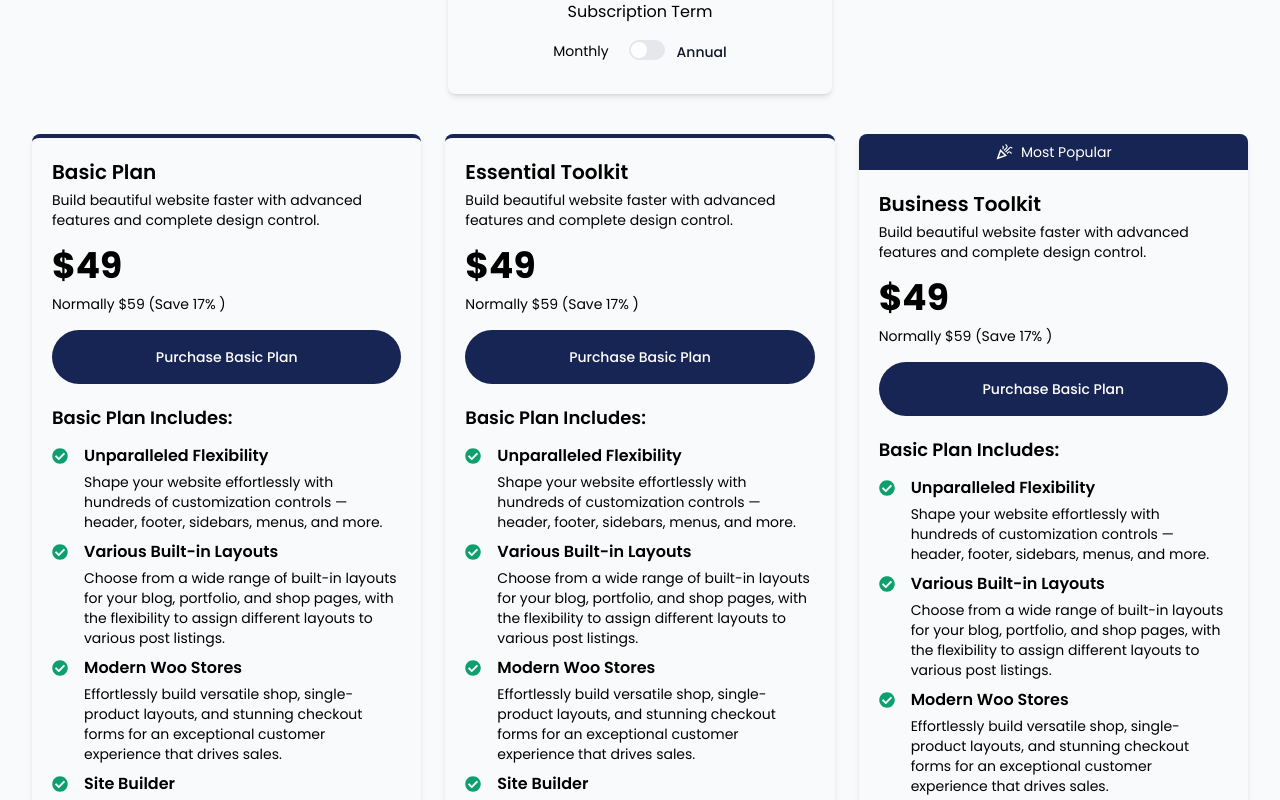
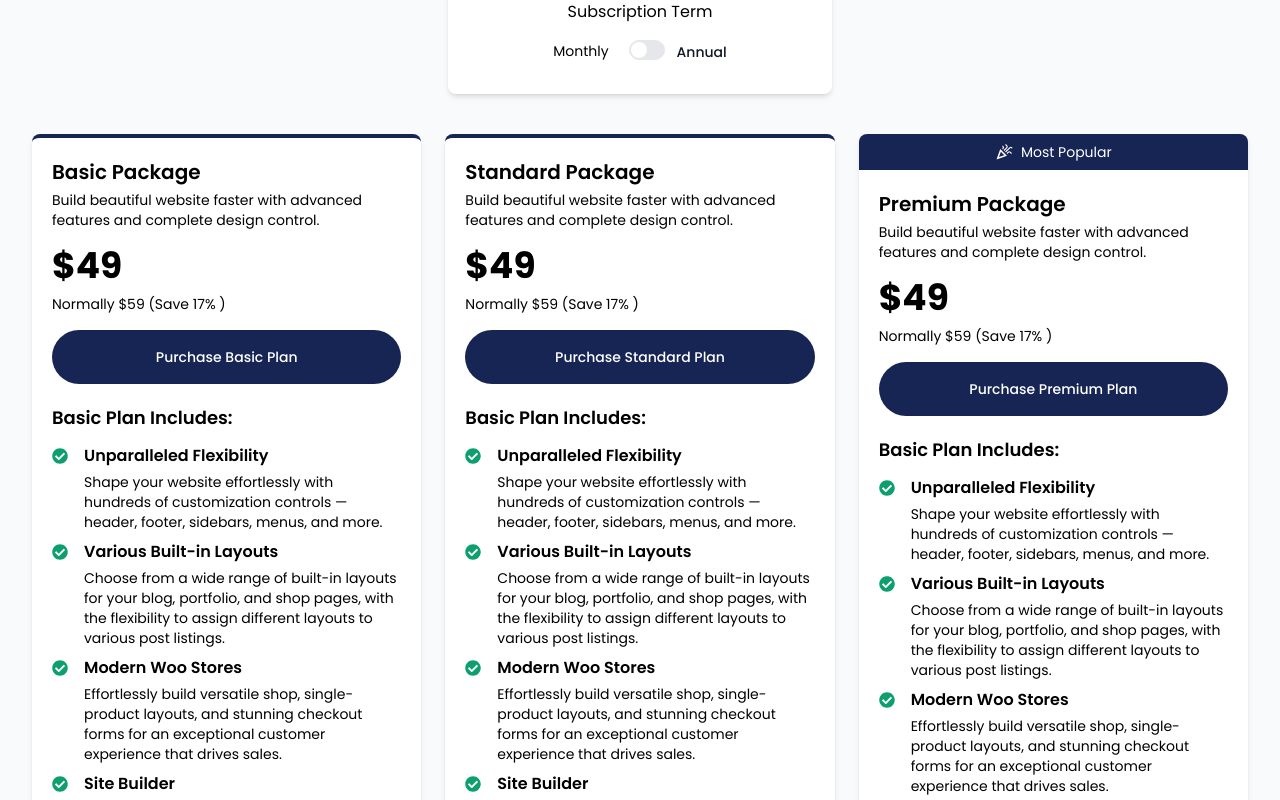
Before and after one commit to sysfoc/car-dealer-demo, a Next.js app: page /pricing in a window 1280 px wide. Shown: the part 440-1240 px from the top of the page. Built offline with nearby package versions, Linux system fonts and the light colour scheme.

Commit message:
Minor designing Fixes

```diff
--- a/app/components/Header.jsx
+++ b/app/components/Header.jsx
@@ -51,6 +51,7 @@ const Header = () => {
             height={50}
             style={{ objectPosition: "center" }}
             className="size-auto"
+            priority={true}
           />
         </Link>
         <div className="flex items-center gap-5 md:hidden">
--- a/app/components/home/Services.jsx
+++ b/app/components/home/Services.jsx
@@ -65,9 +65,11 @@ const Services = () => {
       <div className="my-6 mx-4 md:mx-12">
         <div className="grid grid-cols-1 sm:grid-cols-2 md:grid-cols-3 gap-8">
           {features.map((feature) => (
-            <div key={feature.id} className="p-5 rounded-lg shadow-md">
+            <div key={feature.id} className="group p-5 rounded-lg shadow-md">
               <div className="flex items-center justify-center">
-                <div className={`p-4 ${feature.bgColor} rounded-full`}>
+                <div
+                  className={`transition-transform duration-300 group-hover:-translate-y-2 group-hover:scale-110 p-4 ${feature.bgColor} rounded-full`}
+                >
                   {feature.icon}
                 </div>
               </div>
--- a/app/globals.css
+++ b/app/globals.css
@@ -1,3 +1,7 @@
 @tailwind base;
 @tailwind components;
 @tailwind utilities;
+
+html {
+    scroll-behavior: smooth;
+}
--- a/app/pricing/page.jsx
+++ b/app/pricing/page.jsx
@@ -17,7 +17,7 @@ export default function Home() {
         </div>
       </div>
       <div className="my-8 flex items-center justify-center">
-        <div className="rounded-lg border-t-4 border-blue-950 p-8 shadow-md">
+        <div className="rounded-lg border-t-4 bg-white border-blue-950 p-8 shadow-md">
           <div className="w-full sm:w-[320px]">
             <h2 className="text-center">Subscription Term</h2>
             <div className="flex items-center justify-center">
@@ -36,9 +36,9 @@ export default function Home() {
       </div>
       <div>
         <div className="mt-10 grid grid-cols-1 gap-6 md:grid-cols-2 lg:grid-cols-3">
-          <div className="rounded-lg border-t-4 border-blue-950 p-5 shadow-md">
+          <div className="rounded-lg border-t-4 bg-white border-blue-950 p-5 shadow-md">
             <div>
-              <h3 className="text-xl font-semibold">Basic Plan</h3>
+              <h3 className="text-xl font-semibold">Basic Package</h3>
               <p className="mt-1 text-sm">
                 Build beautiful website faster with advanced features and
                 complete design control.
@@ -115,9 +115,9 @@ export default function Home() {
               </div>
             </div>
           </div>
-          <div className="rounded-lg border-t-4 border-blue-950 p-5 shadow-md">
+          <div className="rounded-lg border-t-4 bg-white border-blue-950 p-5 shadow-md">
             <div>
-              <h3 className="text-xl font-semibold">Essential Toolkit</h3>
+              <h3 className="text-xl font-semibold">Standard Package</h3>
               <p className="mt-1 text-sm">
                 Build beautiful website faster with advanced features and
                 complete design control.
@@ -128,7 +128,7 @@ export default function Home() {
               </div>
               <div className="flex flex-col">
                 <Button className="mt-4 w-full rounded-full bg-blue-950 py-2 text-white">
-                  Purchase Basic Plan
+                  Purchase Standard Plan
                 </Button>
               </div>
             </div>
@@ -194,7 +194,7 @@ export default function Home() {
               </div>
             </div>
           </div>
-          <div className="rounded-lg shadow-md">
+          <div className="rounded-lg shadow-md bg-white">
             <div className="rounded-t-lg bg-blue-950 p-2 text-white">
               <div className="flex items-center justify-center">
                 <div className="flex items-center gap-2">
@@ -205,7 +205,7 @@ export default function Home() {
             </div>
             <div className="p-5">
               <div>
-                <h3 className="text-xl font-semibold">Business Toolkit</h3>
+                <h3 className="text-xl font-semibold">Premium Package</h3>
                 <p className="mt-1 text-sm">
                   Build beautiful website faster with advanced features and
                   complete design control.
@@ -216,7 +216,7 @@ export default function Home() {
                 </div>
                 <div className="flex flex-col">
                   <Button className="mt-4 w-full rounded-full bg-blue-950 py-2 text-white">
-                    Purchase Basic Plan
+                    Purchase Premium Plan
                   </Button>
                 </div>
               </div>
```
